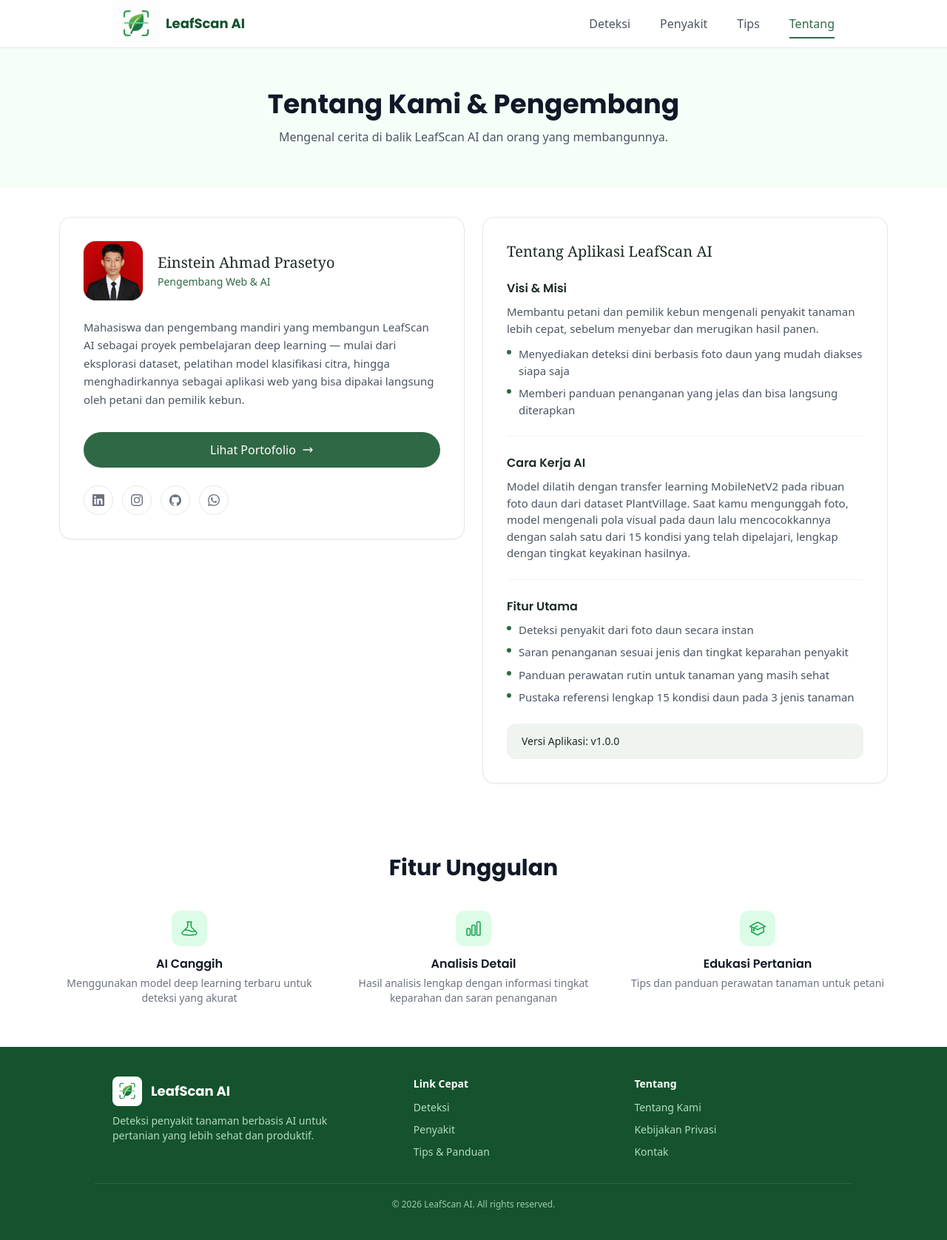
After one commit to nnEinstein/LeafScan-AI, a Flask app: page /tentang in a window 1280 px wide. The commit adds this page. Shown: the whole page at 74% size. Run offline with Flask 3, Linux system fonts and the light colour scheme; parts of the project's set-up code (start-up, migrations or seed data) failed here and were passed over.

Commit message:
meambahkan menu tentang

```diff
--- a/app.py
+++ b/app.py
@@ -219,6 +219,9 @@ def index():
 def penyakit():
     return render_template('penyakit.html', info_kelas=INFO_KELAS)
 
+@app.route('/tentang')
+def tentang():
+    return render_template('tentang.html')
 
 if __name__ == '__main__':
-    app.run(debug=True)
+    app.run(host='0.0.0.0', port='5000', debug=True)
--- a/app_demo.py
+++ b/app_demo.py
@@ -244,6 +244,9 @@ def index():
 def penyakit():
     return render_template('penyakit.html', info_kelas=INFO_KELAS)
 
+@app.route('/tentang')
+def tentang():
+    return render_template('tentang.html')
 
 if __name__ == '__main__':
-    app.run(debug=True)
+    app.run(host='0.0.0.0', port='5000', debug=True)
--- a/static/css/output.css
+++ b/static/css/output.css
@@ -707,20 +707,20 @@ h1, h2, h3 {
   right: 0px;
 }
 
+.-bottom-1 {
+  bottom: -0.25rem;
+}
+
+.left-0 {
+  left: 0px;
+}
+
 .top-0 {
   top: 0px;
 }
 
 .top-16 {
   top: 4rem;
-}
-
-.-bottom-1 {
-  bottom: -0.25rem;
-}
-
-.left-0 {
-  left: 0px;
 }
 
 .z-50 {
@@ -769,6 +769,14 @@ h1, h2, h3 {
   margin-bottom: 1.25rem;
 }
 
+.mb-6 {
+  margin-bottom: 1.5rem;
+}
+
+.mb-8 {
+  margin-bottom: 2rem;
+}
+
 .mt-0\.5 {
   margin-top: 0.125rem;
 }
@@ -777,6 +785,10 @@ h1, h2, h3 {
   margin-top: 0.25rem;
 }
 
+.mt-1\.5 {
+  margin-top: 0.375rem;
+}
+
 .mt-2\.5 {
   margin-top: 0.625rem;
 }
@@ -801,14 +813,6 @@ h1, h2, h3 {
   margin-top: 2rem;
 }
 
-.mb-6 {
-  margin-bottom: 1.5rem;
-}
-
-.mt-1\.5 {
-  margin-top: 0.375rem;
-}
-
 .mt-auto {
   margin-top: auto;
 }
@@ -821,6 +825,10 @@ h1, h2, h3 {
   display: flex;
 }
 
+.inline-flex {
+  display: inline-flex;
+}
+
 .table {
   display: table;
 }
@@ -837,6 +845,14 @@ h1, h2, h3 {
   aspect-ratio: 4/3;
 }
 
+.h-0\.5 {
+  height: 0.125rem;
+}
+
+.h-1\.5 {
+  height: 0.375rem;
+}
+
 .h-10 {
   height: 2.5rem;
 }
@@ -857,6 +873,10 @@ h1, h2, h3 {
   height: 0.5rem;
 }
 
+.h-20 {
+  height: 5rem;
+}
+
 .h-24 {
   height: 6rem;
 }
@@ -881,20 +901,12 @@ h1, h2, h3 {
   height: 100%;
 }
 
-.h-1\.5 {
-  height: 0.375rem;
-}
-
-.h-36 {
-  height: 9rem;
-}
-
-.h-auto {
-  height: auto;
-}
-
-.h-0\.5 {
-  height: 0.125rem;
+.w-0 {
+  width: 0px;
+}
+
+.w-1\.5 {
+  width: 0.375rem;
 }
 
 .w-1\/3 {
@@ -921,6 +933,10 @@ h1, h2, h3 {
   width: 66.666667%;
 }
 
+.w-20 {
+  width: 5rem;
+}
+
 .w-24 {
   width: 6rem;
 }
@@ -943,14 +959,6 @@ h1, h2, h3 {
 
 .w-full {
   width: 100%;
-}
-
-.w-1\.5 {
-  width: 0.375rem;
-}
-
-.w-0 {
-  width: 0px;
 }
 
 .max-w-2xl {
@@ -1059,6 +1059,10 @@ h1, h2, h3 {
   gap: 0.75rem;
 }
 
+.gap-5 {
+  gap: 1.25rem;
+}
+
 .gap-6 {
   gap: 1.5rem;
 }
@@ -1069,22 +1073,6 @@ h1, h2, h3 {
 
 .gap-8 {
   gap: 2rem;
-}
-
-.gap-4 {
-  gap: 1rem;
-}
-
-.gap-10 {
-  gap: 2.5rem;
-}
-
-.gap-12 {
-  gap: 3rem;
-}
-
-.gap-5 {
-  gap: 1.25rem;
 }
 
 .space-y-1\.5 > :not([hidden]) ~ :not([hidden]) {
@@ -1093,6 +1081,18 @@ h1, h2, h3 {
   margin-bottom: calc(0.375rem * var(--tw-space-y-reverse));
 }
 
+.space-y-2 > :not([hidden]) ~ :not([hidden]) {
+  --tw-space-y-reverse: 0;
+  margin-top: calc(0.5rem * calc(1 - var(--tw-space-y-reverse)));
+  margin-bottom: calc(0.5rem * var(--tw-space-y-reverse));
+}
+
+.space-y-6 > :not([hidden]) ~ :not([hidden]) {
+  --tw-space-y-reverse: 0;
+  margin-top: calc(1.5rem * calc(1 - var(--tw-space-y-reverse)));
+  margin-bottom: calc(1.5rem * var(--tw-space-y-reverse));
+}
+
 .divide-x > :not([hidden]) ~ :not([hidden]) {
   --tw-divide-x-reverse: 0;
   border-right-width: calc(1px * var(--tw-divide-x-reverse));
@@ -1188,16 +1180,21 @@ h1, h2, h3 {
   border-color: rgb(255 255 255 / 0.1);
 }
 
-.border-\[\#2F6844\] {
-  --tw-border-opacity: 1;
-  border-color: rgb(47 104 68 / var(--tw-border-opacity, 1));
-}
-
 .border-t-green-700 {
   --tw-border-opacity: 1;
   border-top-color: rgb(21 128 61 / var(--tw-border-opacity, 1));
 }
 
+.bg-\[\#2F6844\] {
+  --tw-bg-opacity: 1;
+  background-color: rgb(47 104 68 / var(--tw-bg-opacity, 1));
+}
+
+.bg-\[\#F0F4F1\] {
+  --tw-bg-opacity: 1;
+  background-color: rgb(240 244 241 / var(--tw-bg-opacity, 1));
+}
+
 .bg-amber-600 {
   --tw-bg-opacity: 1;
   background-color: rgb(217 119 6 / var(--tw-bg-opacity, 1));
@@ -1249,21 +1246,6 @@ h1, h2, h3 {
 
 .bg-white\/90 {
   background-color: rgb(255 255 255 / 0.9);
-}
-
-.bg-\[\#F5F3EC\] {
-  --tw-bg-opacity: 1;
-  background-color: rgb(245 243 236 / var(--tw-bg-opacity, 1));
-}
-
-.bg-\[\#FAF9F4\] {
-  --tw-bg-opacity: 1;
-  background-color: rgb(250 249 244 / var(--tw-bg-opacity, 1));
-}
-
-.bg-\[\#2F6844\] {
-  --tw-bg-opacity: 1;
-  background-color: rgb(47 104 68 / var(--tw-bg-opacity, 1));
 }
 
 .object-cover {
@@ -1289,6 +1275,10 @@ h1, h2, h3 {
 
 .p-7 {
   padding: 1.75rem;
+}
+
+.p-8 {
+  padding: 2rem;
 }
 
 .px-4 {
@@ -1296,6 +1286,11 @@ h1, h2, h3 {
   padding-right: 1rem;
 }
 
+.px-5 {
+  padding-left: 1.25rem;
+  padding-right: 1.25rem;
+}
+
 .py-10 {
   padding-top: 2.5rem;
   padding-bottom: 2.5rem;
@@ -1311,21 +1306,16 @@ h1, h2, h3 {
   padding-bottom: 0.75rem;
 }
 
+.py-3\.5 {
+  padding-top: 0.875rem;
+  padding-bottom: 0.875rem;
+}
+
 .py-9 {
   padding-top: 2.25rem;
   padding-bottom: 2.25rem;
 }
 
-.px-2 {
-  padding-left: 0.5rem;
-  padding-right: 0.5rem;
-}
-
-.py-1 {
-  padding-top: 0.25rem;
-  padding-bottom: 0.25rem;
-}
-
 .pb-14 {
   padding-bottom: 3.5rem;
 }
@@ -1346,12 +1336,8 @@ h1, h2, h3 {
   padding-top: 1.25rem;
 }
 
-.pt-16 {
-  padding-top: 4rem;
-}
-
-.pt-4 {
-  padding-top: 1rem;
+.pt-6 {
+  padding-top: 1.5rem;
 }
 
 .text-left {
@@ -1388,6 +1374,10 @@ h1, h2, h3 {
   line-height: 2.25rem;
 }
 
+.text-\[15px\] {
+  font-size: 15px;
+}
+
 .text-lg {
   font-size: 1.125rem;
   line-height: 1.75rem;
@@ -1434,12 +1410,22 @@ h1, h2, h3 {
   font-weight: 600;
 }
 
+.leading-relaxed {
+  line-height: 1.625;
+}
+
 .leading-snug {
   line-height: 1.375;
 }
 
-.leading-tight {
-  line-height: 1.25;
+.text-\[\#1C2B22\] {
+  --tw-text-opacity: 1;
+  color: rgb(28 43 34 / var(--tw-text-opacity, 1));
+}
+
+.text-\[\#2F6844\] {
+  --tw-text-opacity: 1;
+  color: rgb(47 104 68 / var(--tw-text-opacity, 1));
 }
 
 .text-amber-600 {
@@ -1508,21 +1494,6 @@ h1, h2, h3 {
 .text-white {
   --tw-text-opacity: 1;
   color: rgb(255 255 255 / var(--tw-text-opacity, 1));
-}
-
-.text-\[\#1C2B22\] {
-  --tw-text-opacity: 1;
-  color: rgb(28 43 34 / var(--tw-text-opacity, 1));
-}
-
-.text-gray-700 {
-  --tw-text-opacity: 1;
-  color: rgb(55 65 81 / var(--tw-text-opacity, 1));
-}
-
-.text-\[\#2F6844\] {
-  --tw-text-opacity: 1;
-  color: rgb(47 104 68 / var(--tw-text-opacity, 1));
 }
 
 .antialiased {
@@ -1542,12 +1513,29 @@ h1, h2, h3 {
   box-shadow: var(--tw-ring-offset-shadow, 0 0 #0000), var(--tw-ring-shadow, 0 0 #0000), var(--tw-shadow);
 }
 
+.ring-1 {
+  --tw-ring-offset-shadow: var(--tw-ring-inset) 0 0 0 var(--tw-ring-offset-width) var(--tw-ring-offset-color);
+  --tw-ring-shadow: var(--tw-ring-inset) 0 0 0 calc(1px + var(--tw-ring-offset-width)) var(--tw-ring-color);
+  box-shadow: var(--tw-ring-offset-shadow), var(--tw-ring-shadow), var(--tw-shadow, 0 0 #0000);
+}
+
+.ring-gray-200 {
+  --tw-ring-opacity: 1;
+  --tw-ring-color: rgb(229 231 235 / var(--tw-ring-opacity, 1));
+}
+
 .backdrop-blur {
   --tw-backdrop-blur: blur(8px);
   -webkit-backdrop-filter: var(--tw-backdrop-blur) var(--tw-backdrop-brightness) var(--tw-backdrop-contrast) var(--tw-backdrop-grayscale) var(--tw-backdrop-hue-rotate) var(--tw-backdrop-invert) var(--tw-backdrop-opacity) var(--tw-backdrop-saturate) var(--tw-backdrop-sepia);
   backdrop-filter: var(--tw-backdrop-blur) var(--tw-backdrop-brightness) var(--tw-backdrop-contrast) var(--tw-backdrop-grayscale) var(--tw-backdrop-hue-rotate) var(--tw-backdrop-invert) var(--tw-backdrop-opacity) var(--tw-backdrop-saturate) var(--tw-backdrop-sepia);
 }
 
+.transition-all {
+  transition-property: all;
+  transition-timing-function: cubic-bezier(0.4, 0, 0.2, 1);
+  transition-duration: 150ms;
+}
+
 .transition-colors {
   transition-property: color, background-color, border-color, text-decoration-color, fill, stroke;
   transition-timing-function: cubic-bezier(0.4, 0, 0.2, 1);
@@ -1560,10 +1548,14 @@ h1, h2, h3 {
   transition-duration: 150ms;
 }
 
-.transition-all {
-  transition-property: all;
+.transition-transform {
+  transition-property: transform;
   transition-timing-function: cubic-bezier(0.4, 0, 0.2, 1);
   transition-duration: 150ms;
+}
+
+.duration-200 {
+  transition-duration: 200ms;
 }
 
 .duration-300 {
@@ -1872,37 +1846,6 @@ h1, h2, h3 {
     --tw-shadow-colored: 0 0 #0000;
     box-shadow: var(--tw-ring-offset-shadow, 0 0 #0000), var(--tw-ring-shadow, 0 0 #0000), var(--tw-shadow);
   }
-
-  .md\:after\:absolute::after {
-    content: var(--tw-content);
-    position: absolute;
-  }
-
-  .md\:after\:-bottom-\[22px\]::after {
-    content: var(--tw-content);
-    bottom: -22px;
-  }
-
-  .md\:after\:left-0::after {
-    content: var(--tw-content);
-    left: 0px;
-  }
-
-  .md\:after\:right-0::after {
-    content: var(--tw-content);
-    right: 0px;
-  }
-
-  .md\:after\:h-0\.5::after {
-    content: var(--tw-content);
-    height: 0.125rem;
-  }
-
-  .md\:after\:bg-green-700::after {
-    content: var(--tw-content);
-    --tw-bg-opacity: 1;
-    background-color: rgb(21 128 61 / var(--tw-bg-opacity, 1));
-  }
 }
 
 @media (min-width: 1024px) {
--- a/templates/base.html
+++ b/templates/base.html
@@ -11,6 +11,8 @@
   <link href="https://fonts.googleapis.com/css2?family=Poppins:wght@600;700&display=swap" rel="stylesheet">
 
   <link rel="stylesheet" href="{{ url_for('static', filename='css/output.css') }}">
+
+  <link rel="shortcut icon" href="{{ url_for('static', filename='logo.png') }}">
 </head>
 <body class="bg-white text-gray-800 antialiased">
   <a href="#konten-utama"
--- /dev/null
+++ b/templates/components/fitur_unggulan.html
@@ -0,0 +1,32 @@
+<section class="max-w-6xl mx-auto px-4 py-14">
+  <h2 class="text-2xl md:text-3xl font-bold text-center text-gray-900 font-[Poppins] mb-10">Fitur Unggulan</h2>
+  <div class="grid grid-cols-1 md:grid-cols-3 gap-8">
+    <div class="text-center">
+      <div class="w-12 h-12 mx-auto mb-3 rounded-xl bg-green-100 flex items-center justify-center">
+        <svg xmlns="http://www.w3.org/2000/svg" class="w-6 h-6 text-green-600" fill="none" viewBox="0 0 24 24" stroke="currentColor" stroke-width="1.5">
+          <path stroke-linecap="round" stroke-linejoin="round" d="M9.75 3.104v5.714a2.25 2.25 0 0 1-.659 1.591L5 14.5M9.75 3.104c-.251.023-.501.05-.75.082m.75-.082a24.301 24.301 0 0 1 4.5 0m0 0v5.714c0 .597.237 1.17.659 1.591L19.8 15.3M14.25 3.104c.251.023.501.05.75.082M19.8 15.3l-1.57.393A9.065 9.065 0 0 1 12 15a9.065 9.065 0 0 0-6.23-.696L5 14.5m14.8.8 1.402 1.402c1.232 1.232.65 3.318-1.067 3.611A48.309 48.309 0 0 1 12 21c-2.773 0-5.491-.235-8.135-.687-1.718-.293-2.3-2.379-1.067-3.61L5 14.5" />
+        </svg>
+      </div>
+      <h3 class="font-semibold text-gray-900">AI Canggih</h3>
+      <p class="text-sm text-gray-500 mt-1">Menggunakan model deep learning terbaru untuk deteksi yang akurat</p>
+    </div>
+    <div class="text-center">
+      <div class="w-12 h-12 mx-auto mb-3 rounded-xl bg-green-100 flex items-center justify-center">
+        <svg xmlns="http://www.w3.org/2000/svg" class="w-6 h-6 text-green-600" fill="none" viewBox="0 0 24 24" stroke="currentColor" stroke-width="1.5">
+          <path stroke-linecap="round" stroke-linejoin="round" d="M3 13.125C3 12.504 3.504 12 4.125 12h2.25c.621 0 1.125.504 1.125 1.125v6.75C7.5 20.496 6.996 21 6.375 21h-2.25A1.125 1.125 0 0 1 3 19.875v-6.75ZM9.75 8.625c0-.621.504-1.125 1.125-1.125h2.25c.621 0 1.125.504 1.125 1.125v11.25c0 .621-.504 1.125-1.125 1.125h-2.25a1.125 1.125 0 0 1-1.125-1.125V8.625ZM16.5 4.125c0-.621.504-1.125 1.125-1.125h2.25C20.496 3 21 3.504 21 4.125v15.75c0 .621-.504 1.125-1.125 1.125h-2.25a1.125 1.125 0 0 1-1.125-1.125V4.125Z" />
+        </svg>
+      </div>
+      <h3 class="font-semibold text-gray-900">Analisis Detail</h3>
+      <p class="text-sm text-gray-500 mt-1">Hasil analisis lengkap dengan informasi tingkat keparahan dan saran penanganan</p>
+    </div>
+    <div class="text-center">
+      <div class="w-12 h-12 mx-auto mb-3 rounded-xl bg-green-100 flex items-center justify-center">
+        <svg xmlns="http://www.w3.org/2000/svg" class="w-6 h-6 text-green-600" fill="none" viewBox="0 0 24 24" stroke="currentColor" stroke-width="1.5">
+          <path stroke-linecap="round" stroke-linejoin="round" d="M4.26 10.147a60.436 60.436 0 0 0-.491 6.347A48.627 48.627 0 0 1 12 20.904a48.627 48.627 0 0 1 8.232-4.41 60.46 60.46 0 0 0-.491-6.347m-15.482 0a50.57 50.57 0 0 0-2.658-.813A59.905 59.905 0 0 1 12 3.493a59.902 59.902 0 0 1 10.399 5.84c-.896.248-1.783.52-2.658.814m-15.482 0A50.697 50.697 0 0 1 12 13.489a50.702 50.702 0 0 1 7.74-3.342M6.75 15a.75.75 0 1 0 0-1.5.75.75 0 0 0 0 1.5Zm0 0v-3.675A55.378 55.378 0 0 1 12 8.443" />
+        </svg>
+      </div>
+      <h3 class="font-semibold text-gray-900">Edukasi Pertanian</h3>
+      <p class="text-sm text-gray-500 mt-1">Tips dan panduan perawatan tanaman untuk petani</p>
+    </div>
+  </div>
+</section>
--- a/templates/components/navbar.html
+++ b/templates/components/navbar.html
@@ -17,7 +17,7 @@
     ('index', url_for('index'), 'Deteksi'),
     ('penyakit', url_for('penyakit'), 'Penyakit'),
     ('#', '#', 'Tips'),
-    ('#', '#', 'Tentang')
+    ('tentang', url_for('tentang'), 'Tentang')
   ] %}
 
   <nav id="navbar-menu"
--- a/templates/index.html
+++ b/templates/index.html
@@ -16,4 +16,5 @@
       {% endif %}
     </div>
   </section>
+  {% include 'components/fitur_unggulan.html' %}
 {% endblock %}
--- /dev/null
+++ b/templates/tentang.html
@@ -0,0 +1,146 @@
+{% extends "base.html" %}
+
+{% block title %}Tentang Kami & Pengembang — LeafScan AI{% endblock %}
+
+{% block content %}
+<section class="bg-green-50/60 py-14 px-4">
+  <div class="max-w-6xl mx-auto text-center">
+    <h1 class="text-3xl md:text-4xl font-bold text-gray-900 font-[Poppins]">Tentang Kami &amp; Pengembang</h1>
+    <p class="mt-3 text-gray-600 max-w-2xl mx-auto">
+      Mengenal cerita di balik LeafScan AI dan orang yang membangunnya.
+    </p>
+  </div>
+</section>
+
+<section class="max-w-6xl mx-auto px-4 py-10">
+  <div class="grid grid-cols-1 md:grid-cols-2 gap-6 items-start">
+
+    <div class="border border-gray-200 rounded-2xl bg-white p-8 shadow-sm">
+      <div class="flex items-center gap-5 mb-6">
+        <div class="w-20 h-20 rounded-2xl bg-gray-100 overflow-hidden flex-shrink-0 ring-1 ring-gray-200">
+          <img src="{{ url_for('static', filename='images/foto.jpg') }}"
+               alt="Einstein Ahmad Prasetyo"
+               class="w-full h-full object-cover">
+        </div>
+        <div>
+          <h2 class="font-serif text-xl text-[#1C2B22] leading-snug">Einstein Ahmad Prasetyo</h2>
+          <p class="text-sm text-[#2F6844] font-medium mt-0.5">Pengembang Web &amp; AI</p>
+        </div>
+      </div>
+
+      <p class="text-[15px] text-gray-600 leading-relaxed mb-8">
+        Mahasiswa dan pengembang mandiri yang membangun LeafScan AI sebagai proyek
+        pembelajaran deep learning — mulai dari eksplorasi dataset, pelatihan model
+        klasifikasi citra, hingga menghadirkannya sebagai aplikasi web yang bisa
+        dipakai langsung oleh petani dan pemilik kebun.
+      </p>
+
+      <a href="#"
+         class="group inline-flex items-center justify-center gap-2 w-full py-3 rounded-full
+                bg-[#2F6844] text-white font-medium shadow-sm
+                hover:bg-[#254f35] hover:shadow-md transition-all duration-200 mb-6">
+        Lihat Portofolio
+        <svg viewBox="0 0 24 24" class="w-4 h-4 transition-transform duration-200 group-hover:translate-x-1"
+             fill="none" stroke="currentColor" stroke-width="2">
+          <path stroke-linecap="round" stroke-linejoin="round" d="M17 8l4 4m0 0l-4 4m4-4H3" />
+        </svg>
+      </a>
+
+      <div class="flex gap-3">
+        <a href="https://www.linkedin.com/in/einstein-ahmad-prasetyo-130953363?utm_source=share_via&utm_content=profile&utm_medium=member_android" aria-label="LinkedIn"
+           class="w-10 h-10 rounded-full border border-gray-200 text-gray-500 flex items-center justify-center
+                  hover:bg-[#2F6844] hover:border-[#2F6844] hover:text-white transition-colors duration-200">
+          <svg viewBox="0 0 24 24" class="w-4 h-4" fill="currentColor">
+            <path d="M20.447 20.452h-3.554v-5.569c0-1.328-.027-3.037-1.852-3.037-1.853 0-2.136 1.445-2.136 2.939v5.667H9.351V9h3.414v1.561h.046c.477-.9 1.637-1.85 3.37-1.85 3.601 0 4.267 2.37 4.267 5.455v6.286zM5.337 7.433c-1.144 0-2.063-.926-2.063-2.065 0-1.138.92-2.063 2.063-2.063 1.14 0 2.064.925 2.064 2.063 0 1.139-.925 2.065-2.064 2.065zm1.782 13.019H3.555V9h3.564v11.452zM22.225 0H1.771C.792 0 0 .774 0 1.729v20.542C0 23.227.792 24 1.771 24h20.451C23.2 24 24 23.227 24 22.271V1.729C24 .774 23.2 0 22.222 0h.003z"/>
+          </svg>
+        </a>
+        <a href="https://www.instagram.com/hello_en.ap?igsh=Nm1lemgxajJudTUy&igsi=Nm1lemgxajJudTUy" aria-label="Instagram"
+           class="w-10 h-10 rounded-full border border-gray-200 text-gray-500 flex items-center justify-center
+                  hover:bg-[#2F6844] hover:border-[#2F6844] hover:text-white transition-colors duration-200">
+          <svg viewBox="0 0 24 24" class="w-4 h-4" fill="currentColor">
+            <path d="M12 2.163c3.204 0 3.584.012 4.85.07 3.252.148 4.771 1.691 4.919 4.919.058 1.265.069 1.645.069 4.849 0 3.205-.012 3.584-.069 4.849-.149 3.225-1.664 4.771-4.919 4.919-1.266.058-1.644.07-4.85.07-3.204 0-3.584-.012-4.849-.07-3.26-.149-4.771-1.699-4.919-4.92-.058-1.265-.07-1.644-.07-4.849 0-3.204.013-3.583.07-4.849.149-3.227 1.664-4.771 4.919-4.919 1.266-.057 1.645-.069 4.849-.069zM12 0C8.741 0 8.333.014 7.053.072c-4.354.2-6.78 2.618-6.98 6.98C.014 8.333 0 8.741 0 12c0 3.259.014 3.668.072 4.948.2 4.358 2.618 6.78 6.98 6.98C8.333 23.986 8.741 24 12 24c3.259 0 3.668-.014 4.948-.072 4.354-.2 6.782-2.618 6.979-6.98.059-1.28.073-1.689.073-4.948 0-3.259-.014-3.667-.072-4.947-.196-4.354-2.617-6.78-6.979-6.98C15.667.014 15.259 0 12 0zm0 5.838a6.162 6.162 0 100 12.324 6.162 6.162 0 000-12.324zM12 16a4 4 0 110-8 4 4 0 010 8zm6.406-11.845a1.44 1.44 0 100 2.881 1.44 1.44 0 000-2.881z"/>
+          </svg>
+        </a>
+        <a href="https://github.com/nnEinstein" aria-label="GitHub"
+           class="w-10 h-10 rounded-full border border-gray-200 text-gray-500 flex items-center justify-center
+                  hover:bg-[#2F6844] hover:border-[#2F6844] hover:text-white transition-colors duration-200">
+          <svg viewBox="0 0 24 24" class="w-4 h-4" fill="currentColor">
+            <path d="M12 .297c-6.63 0-12 5.373-12 12 0 5.303 3.438 9.8 8.205 11.385.6.113.82-.258.82-.577 0-.285-.01-1.04-.015-2.04-3.338.724-4.042-1.61-4.042-1.61-.546-1.385-1.333-1.755-1.333-1.755-1.089-.744.083-.729.083-.729 1.205.084 1.84 1.236 1.84 1.236 1.07 1.835 2.807 1.305 3.492.998.108-.776.417-1.305.76-1.605-2.665-.3-5.466-1.332-5.466-5.93 0-1.31.465-2.38 1.235-3.22-.135-.303-.54-1.523.105-3.176 0 0 1.005-.322 3.3 1.23a11.5 11.5 0 013-.405c1.02.005 2.045.138 3 .405 2.28-1.552 3.285-1.23 3.285-1.23.645 1.653.24 2.873.12 3.176.765.84 1.23 1.91 1.23 3.22 0 4.61-2.805 5.625-5.475 5.92.42.36.81 1.096.81 2.22 0 1.606-.015 2.896-.015 3.286 0 .315.21.69.825.57C20.565 22.092 24 17.592 24 12.297c0-6.627-5.373-12-12-12"/>
+          </svg>
+        </a>
+        <a href="https://wa.me/6285803729308" aria-label="WhatsApp"
+           class="w-10 h-10 rounded-full border border-gray-200 text-gray-500 flex items-center justify-center
+                  hover:bg-[#2F6844] hover:border-[#2F6844] hover:text-white transition-colors duration-200">
+          <svg viewBox="0 0 24 24" class="w-4 h-4" fill="currentColor">
+            <path d="M17.472 14.382c-.297-.149-1.758-.867-2.03-.967-.273-.099-.471-.148-.67.15-.197.297-.767.966-.94 1.164-.173.199-.347.223-.644.075-.297-.15-1.255-.463-2.39-1.475-.883-.788-1.48-1.761-1.653-2.059-.173-.297-.018-.458.13-.606.134-.133.298-.347.446-.52.149-.174.198-.298.298-.497.099-.198.05-.371-.025-.52-.075-.149-.669-1.612-.916-2.207-.242-.579-.487-.5-.669-.51-.173-.008-.371-.01-.57-.01-.198 0-.52.074-.792.372-.272.297-1.04 1.016-1.04 2.479 0 1.462 1.065 2.875 1.213 3.074.149.198 2.096 3.2 5.077 4.487.709.306 1.262.489 1.694.625.712.227 1.36.195 1.871.118.571-.085 1.758-.719 2.006-1.413.248-.694.248-1.289.173-1.413-.074-.124-.272-.198-.57-.347m-5.421 7.403h-.004a9.87 9.87 0 01-5.031-1.378l-.361-.214-3.741.982.998-3.648-.235-.374a9.86 9.86 0 01-1.51-5.26c.001-5.45 4.436-9.884 9.888-9.884 2.64 0 5.122 1.03 6.988 2.898a9.825 9.825 0 012.893 6.994c-.003 5.45-4.437 9.884-9.885 9.884m8.413-18.297A11.815 11.815 0 0012.05 0C5.495 0 .16 5.335.157 11.892c0 2.096.547 4.142 1.588 5.945L.057 24l6.305-1.654a11.882 11.882 0 005.683 1.448h.005c6.554 0 11.89-5.335 11.893-11.893a11.82 11.82 0 00-3.48-8.413"/>
+          </svg>
+        </a>
+      </div>
+    </div>
+
+    <div class="border border-gray-200 rounded-2xl bg-white p-8 shadow-sm flex flex-col h-full">
+      <h2 class="font-serif text-xl text-[#1C2B22] mb-6">Tentang Aplikasi LeafScan AI</h2>
+
+      <div class="space-y-6 mb-6">
+        <div>
+          <h3 class="font-semibold text-[#1C2B22] mb-2">Visi &amp; Misi</h3>
+          <p class="text-[15px] text-gray-600 mb-3">
+            Membantu petani dan pemilik kebun mengenali penyakit tanaman lebih cepat,
+            sebelum menyebar dan merugikan hasil panen.
+          </p>
+          <ul class="space-y-2">
+            <li class="flex gap-2.5 text-[15px] text-gray-600">
+              <span class="mt-1.5 w-1.5 h-1.5 rounded-full bg-[#2F6844] flex-shrink-0"></span>
+              Menyediakan deteksi dini berbasis foto daun yang mudah diakses siapa saja
+            </li>
+            <li class="flex gap-2.5 text-[15px] text-gray-600">
+              <span class="mt-1.5 w-1.5 h-1.5 rounded-full bg-[#2F6844] flex-shrink-0"></span>
+              Memberi panduan penanganan yang jelas dan bisa langsung diterapkan
+            </li>
+          </ul>
+        </div>
+
+        <div class="pt-6 border-t border-gray-100">
+          <h3 class="font-semibold text-[#1C2B22] mb-2">Cara Kerja AI</h3>
+          <p class="text-[15px] text-gray-600">
+            Model dilatih dengan transfer learning MobileNetV2 pada ribuan foto daun
+            dari dataset PlantVillage. Saat kamu mengunggah foto, model mengenali pola
+            visual pada daun lalu mencocokkannya dengan salah satu dari 15 kondisi
+            yang telah dipelajari, lengkap dengan tingkat keyakinan hasilnya.
+          </p>
+        </div>
+
+        <div class="pt-6 border-t border-gray-100">
+          <h3 class="font-semibold text-[#1C2B22] mb-2">Fitur Utama</h3>
+          <ul class="space-y-2">
+            <li class="flex gap-2.5 text-[15px] text-gray-600">
+              <span class="mt-1.5 w-1.5 h-1.5 rounded-full bg-[#2F6844] flex-shrink-0"></span>
+              Deteksi penyakit dari foto daun secara instan
+            </li>
+            <li class="flex gap-2.5 text-[15px] text-gray-600">
+              <span class="mt-1.5 w-1.5 h-1.5 rounded-full bg-[#2F6844] flex-shrink-0"></span>
+              Saran penanganan sesuai jenis dan tingkat keparahan penyakit
+            </li>
+            <li class="flex gap-2.5 text-[15px] text-gray-600">
+              <span class="mt-1.5 w-1.5 h-1.5 rounded-full bg-[#2F6844] flex-shrink-0"></span>
+              Panduan perawatan rutin untuk tanaman yang masih sehat
+            </li>
+            <li class="flex gap-2.5 text-[15px] text-gray-600">
+              <span class="mt-1.5 w-1.5 h-1.5 rounded-full bg-[#2F6844] flex-shrink-0"></span>
+              Pustaka referensi lengkap 15 kondisi daun pada 3 jenis tanaman
+            </li>
+          </ul>
+        </div>
+      </div>
+
+      <div class="mt-auto bg-[#F0F4F1] rounded-xl px-5 py-3.5 text-sm font-medium text-[#1C2B22]">
+        Versi Aplikasi: v1.0.0
+      </div>
+    </div>
+
+  </div>
+</section>
+
+{% include 'components/fitur_unggulan.html' %}
+
+{% endblock %}
```
Also changed, not shown: other parts of static/css/output.css (+31 -75 lines), templates/penyakit.html (+1 -33 lines), static/images/foto.jpg (added), static/uploads/40150.jpg (added).
